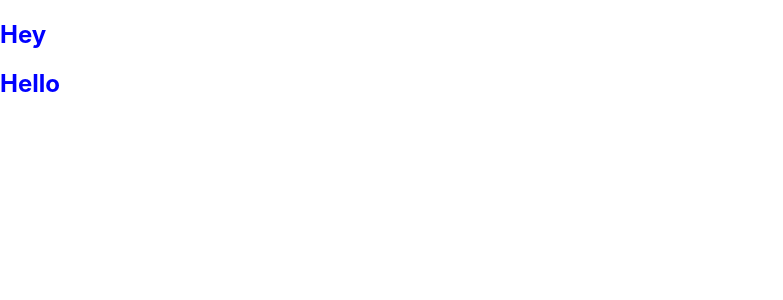
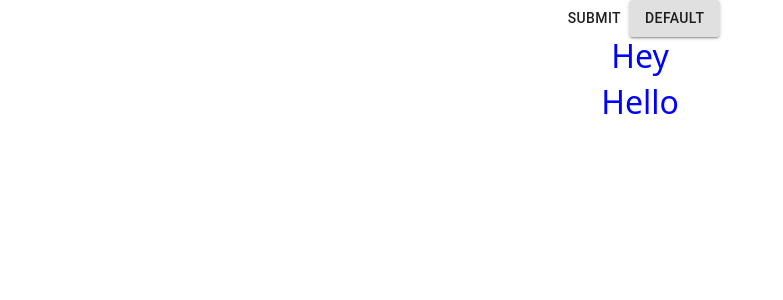
Before and after one commit to thiwankadilshanliyanage/reactsample, a React (Create React App) app: page / in a window 1280 px wide. Shown: the top 300 px of the page, without its empty margins (0-783 px from the left). Built offline with nearby package versions, Linux system fonts and the light colour scheme.

Commit message:
first commit

```diff
--- a/package.json
+++ b/package.json
@@ -3,10 +3,13 @@
   "version": "0.1.0",
   "private": true,
   "dependencies": {
+    "@material-ui/core": "^4.12.3",
     "@testing-library/jest-dom": "^5.16.1",
     "@testing-library/react": "^12.1.2",
     "@testing-library/user-event": "^13.5.0",
+    "bootstrap": "^5.1.3",
     "react": "^17.0.2",
+    "react-bootstrap": "^2.1.2",
     "react-dom": "^17.0.2",
     "react-scripts": "5.0.0",
     "web-vitals": "^2.1.3"
--- a/src/App.js
+++ b/src/App.js
@@ -1,6 +1,8 @@
 //import logo from './logo.svg';
 import './appp.css';
 import App2 from './App2';
+//import { Button } from 'react-bootstrap';
+import Button from '@material-ui/core/Button';
 
 // function App() {
 //   return (
@@ -13,6 +15,8 @@ import App2 from './App2';
 const App=()=>{
   return(
     <div className='app'>
+      <Button>Submit</Button>
+      <Button variant="contained">Default</Button>
       <h2>Hey</h2>
       <App2 />
     </div>
--- a/src/appp.css
+++ b/src/appp.css
@@ -1,4 +1,4 @@
 .app{
     color: blue;
-
+    text-align: center;
 }
--- a/src/index.js
+++ b/src/index.js
@@ -5,6 +5,7 @@ import App from './App';
 import App2 from './App2';
 
 import reportWebVitals from './reportWebVitals';
+import '../node_modules/bootstrap/dist/css/bootstrap.min.css';
 
 ReactDOM.render(
   <React.StrictMode>
```
Also changed, not shown: 1 other file (tests, documents, lock files or other folders).
